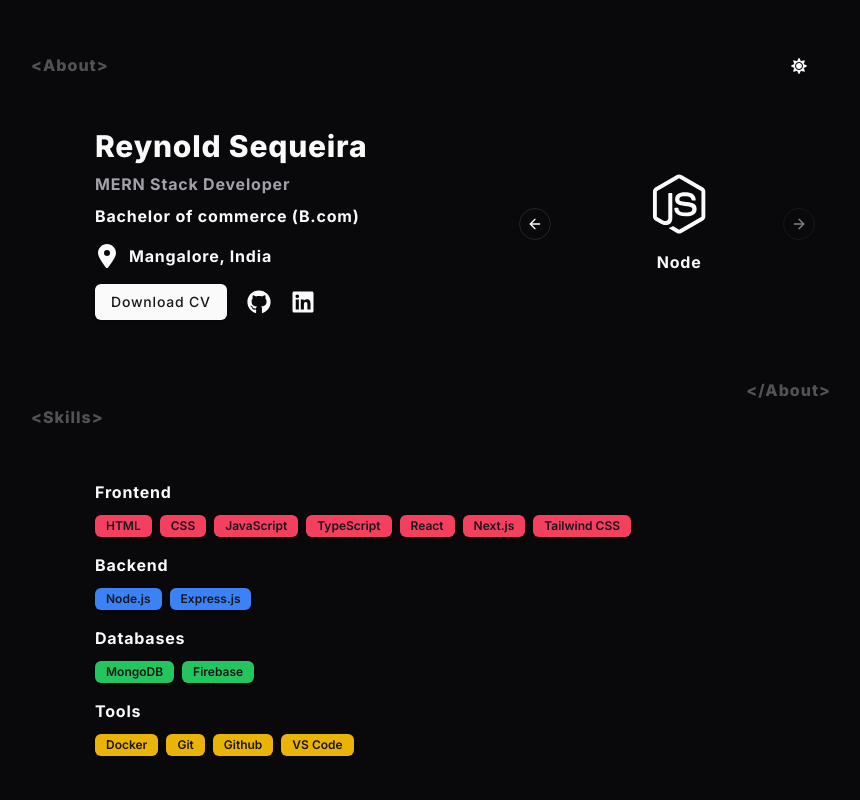
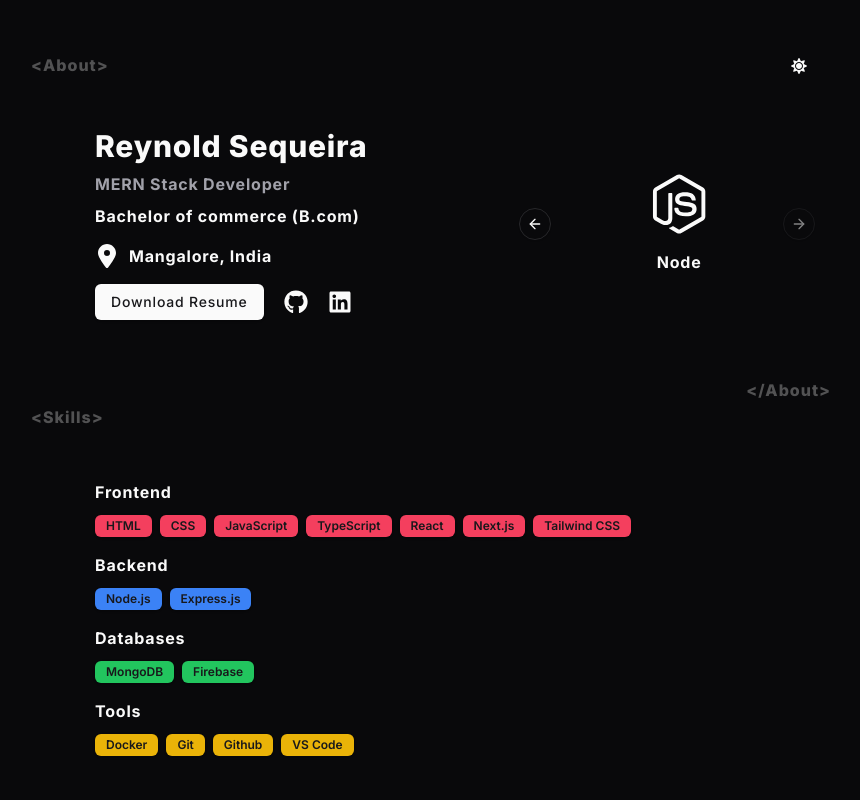
Before and after one commit to ReynoldArun09/Next-Js-Portfolio-Website-New, a Next.js app: page / in a window 1280 px wide. Shown: the top 800 px of the page, without its empty margins (209-1069 px from the left). Built offline with nearby package versions, Linux system fonts and the light colour scheme.

Commit message:
chore: update links/add pdf

```diff
--- a/src/components/about/index.tsx
+++ b/src/components/about/index.tsx
@@ -31,11 +31,16 @@
             </p>
           </div>
           <div className="flex gap-5 items-center">
-            <Button>Download CV</Button>
+            <a href="/ReynoldsequeiraResume.pdf" download>
+              <Button>Download Resume</Button>
+            </a>
+
             {SocialLinks.map((link) => (
               <Link
                 key={link.name}
                 href={link.link}
+                target="_blank"
+                rel="noopener noreferrer"
                 className="hover:scale-105"
               >
                 {link.icon}
--- a/src/data.tsx
+++ b/src/data.tsx
@@ -18,7 +18,7 @@
   {
     name: "Linkedin",
     icon: <FaLinkedin size={24} />,
-    link: "https://linkedin.com",
+    link: "https://www.linkedin.com/in/reynold-arun/",
   },
 ];
 
```
Also changed, not shown: 1 other file (tests, documents, lock files or other folders).
